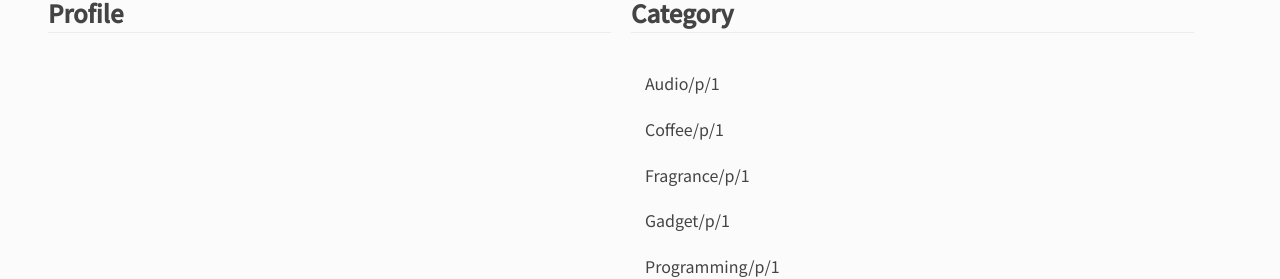
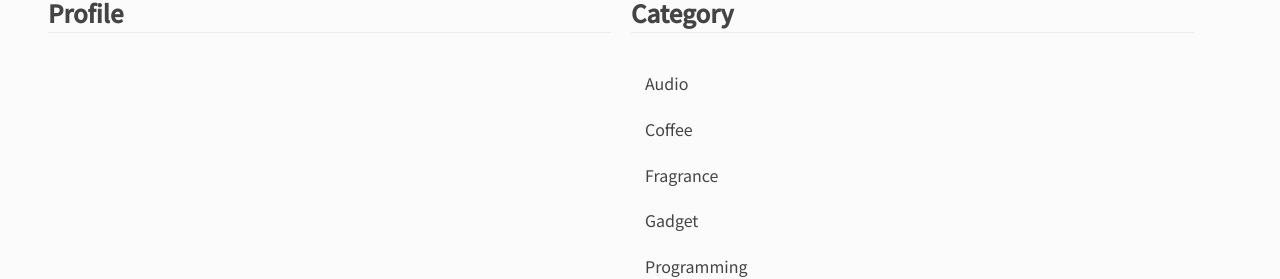
Before and after one commit to rmc8/svelte-blog-scriptone, a SvelteKit app: page /about in a window 1280 px wide. Shown: the part 529-808 px from the top of the page. Built offline with nearby package versions, Linux system fonts and the light colour scheme.

Commit message:
fix link

```diff
--- a/src/components/Footer.svelte
+++ b/src/components/Footer.svelte
@@ -37,7 +37,7 @@
 				<h3>Category</h3>
 				<ul>
 					{#each categories as category}
-						<li><a href="/category/{category.id}">{category.name}/p/1</a></li>
+						<li><a href="/category/{category.id}/p/1">{category.name}</a></li>
 					{/each}
 				</ul>
 			</section>
```
